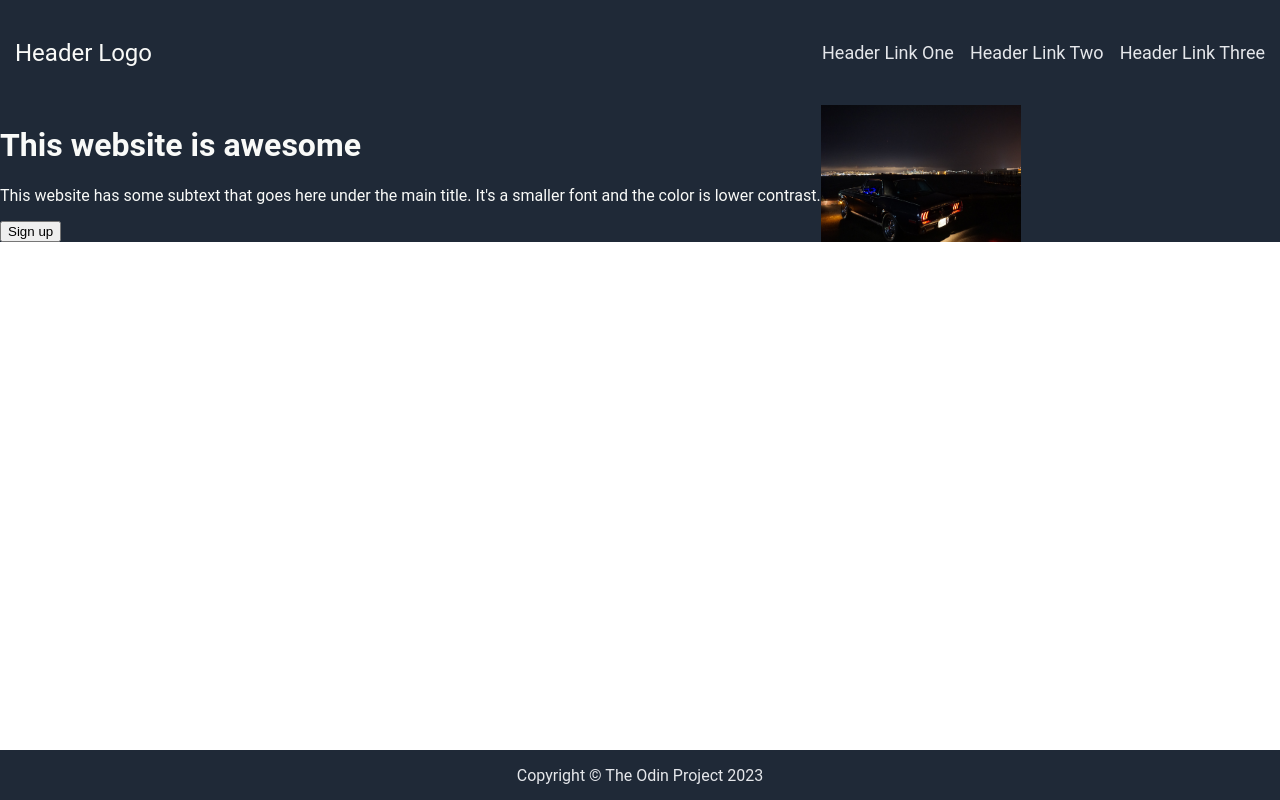
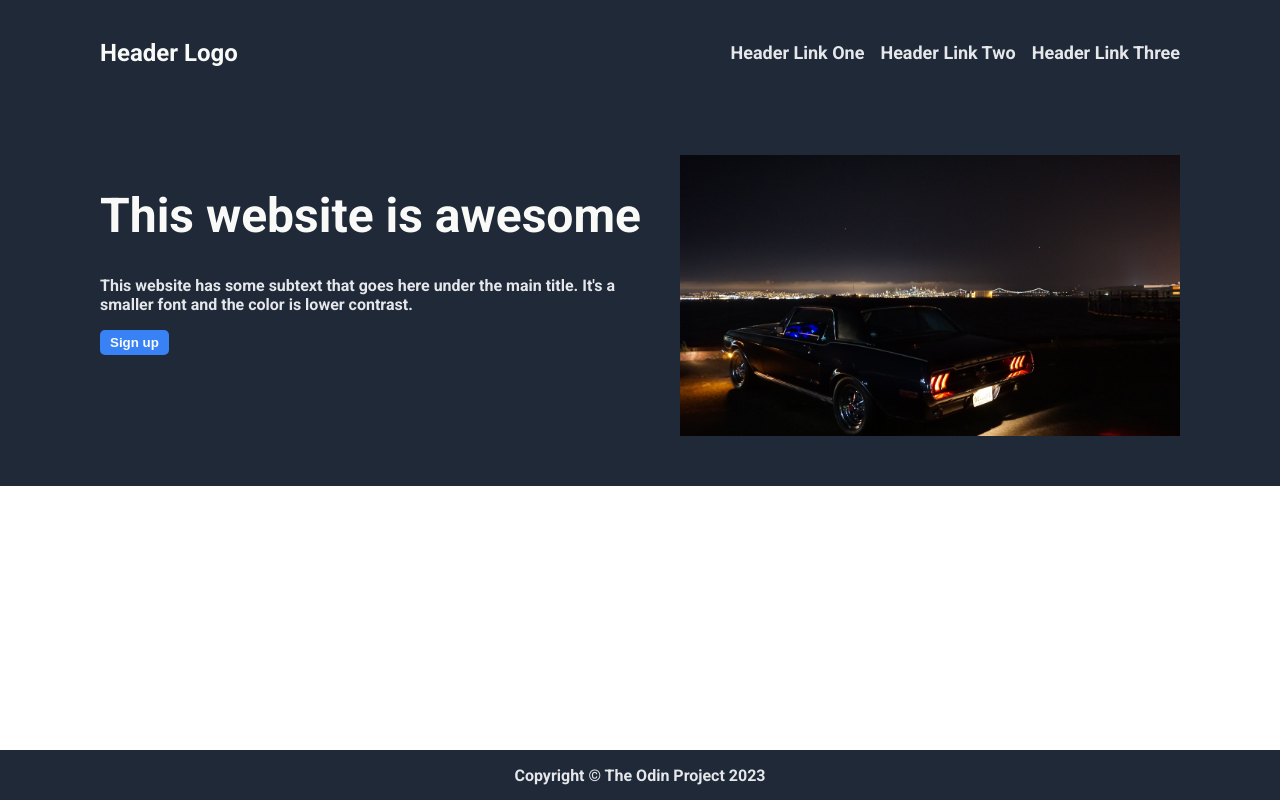
Before and after one commit to cjdebuse/odin-html-css-project, a plain HTML site: page index.html in a window 1280 px wide. Drawn offline with Linux system fonts and the light colour scheme.

Commit message:
Style hero-container and import Roboto font

```diff
--- a/index.html
+++ b/index.html
@@ -3,6 +3,9 @@
 <head>
     <meta charset="UTF-8">
     <meta name="viewport" content="width=device-width, initial-scale=1.0">
+    <link rel="preconnect" href="https://fonts.googleapis.com">
+    <link rel="preconnect" href="https://fonts.gstatic.com" crossorigin>
+    <link href="https://fonts.googleapis.com/css2?family=Roboto:wght@700&display=swap" rel="stylesheet">
     <link rel="stylesheet" href="style.css">
     <title>Landing Page</title>
 </head>
--- a/style.css
+++ b/style.css
@@ -7,9 +7,18 @@ body {
     color: #f9faf8;
     display: flex;
     flex-direction: column;
-    font-family: 'roboto', sans-serif;
+    font-family: 'Roboto', sans-serif;
     margin: 0;
     min-height: 100vh;
+}
+
+button {
+    background-color: #3882f6;
+    border: 0;
+    border-radius: 5px;
+    color: #f9faf8;
+    font-weight: bold;
+    padding: 5px 10px;
 }
 
 footer, header, .hero-container {
@@ -31,7 +40,7 @@ header {
     font-size: 24px;
     height: 75px;
     justify-content: space-between;
-    padding: 15px;
+    padding: 15px 100px;
 }
 
 main {
@@ -46,6 +55,22 @@ main {
     list-style: none;
 }
 
+.hero-container {
+    gap: 30px;
+    justify-content: space-between;
+    padding: 50px 100px;
+}
+
+.hero-container h1 {
+    font-size: 48px;
+    font-weight: 700;
+}
+
 .hero-container img {
-    width: 200px;
+    height: 281.3px;
+    width: 500px;
 }
+
+.hero-container p {
+    color: #e5e7eb
+}
```
